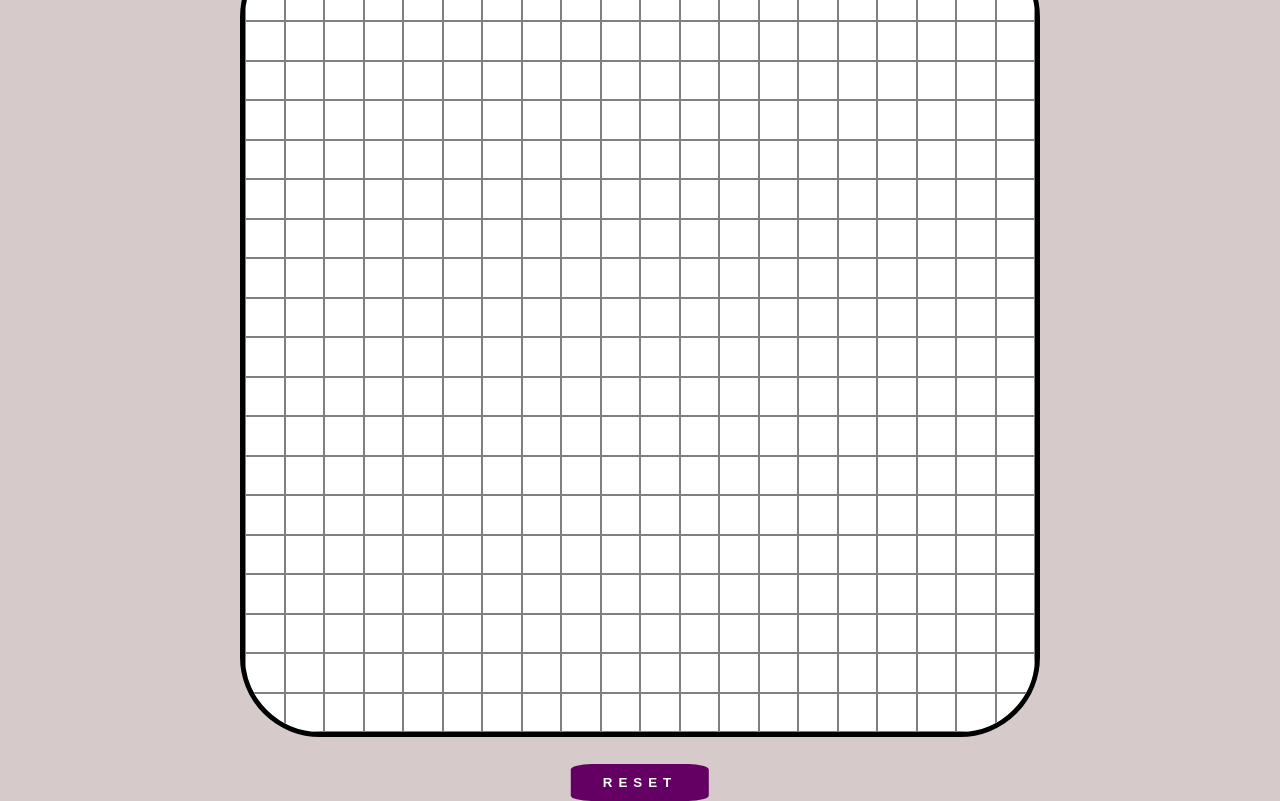
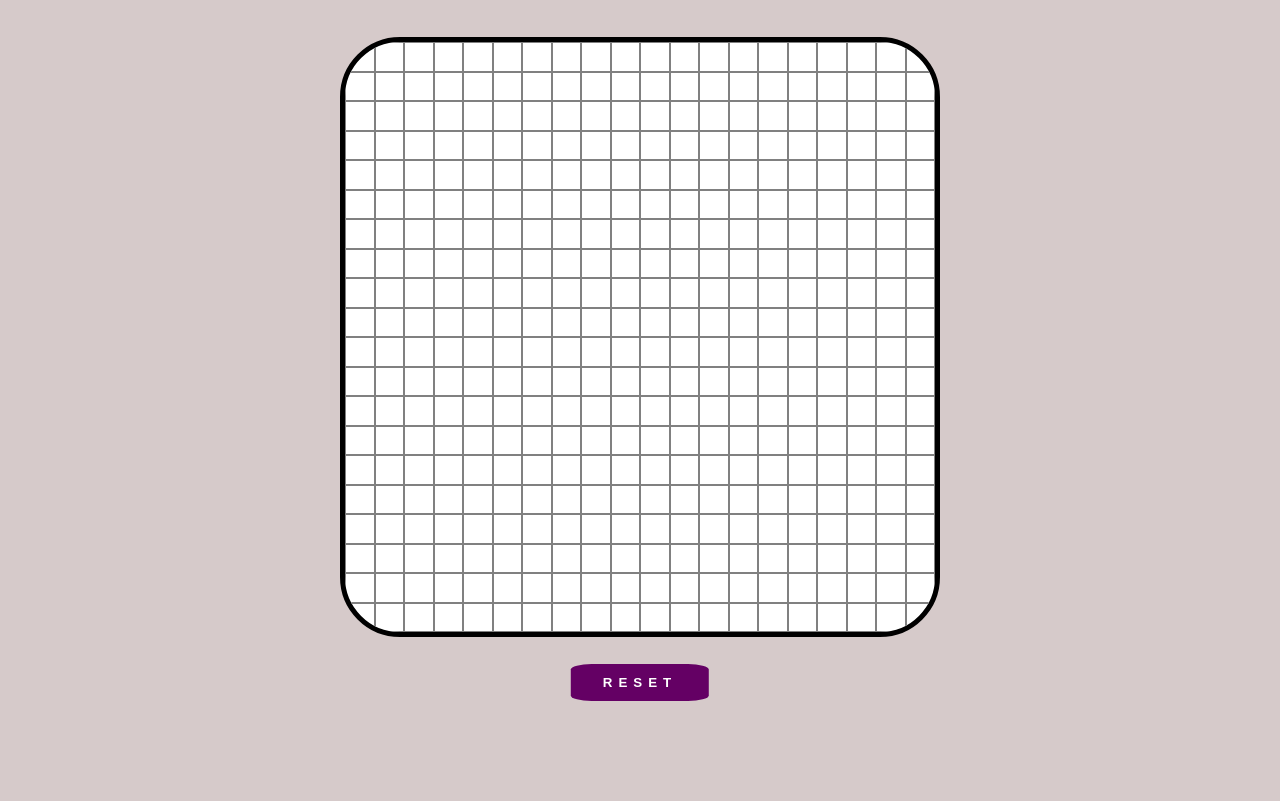
Before and after one commit to Kirosana15/etch-a-sketch, a plain HTML site: page index.html in a window 1280 px wide. Shown: the part 63-864 px from the top of the page. After the commit the page ends 800 px from the top, so only its background shows below. Drawn offline with Linux system fonts and the light colour scheme.

Commit message:
Fixed scaling

```diff
--- a/style.css
+++ b/style.css
@@ -28,12 +28,12 @@ navbar > h1 {
     display:grid;
     position: absolute;
     border: 5px solid black;
-    width:800px;
-    height: 800px;
     margin: auto auto;
     border-radius: 10%;
     overflow: hidden;
     background-color: white;
+    height: 100%;
+    width: 100%;
 }
 
 button {
@@ -53,8 +53,8 @@ button {
 
 .content {
     position: relative;
-    width:800px;
-    height: 800px;
+    width: 75vh;
+    height: 75vh;
     margin: auto auto;
     top: 50vh;
     transform: translateY(-50%);
```
